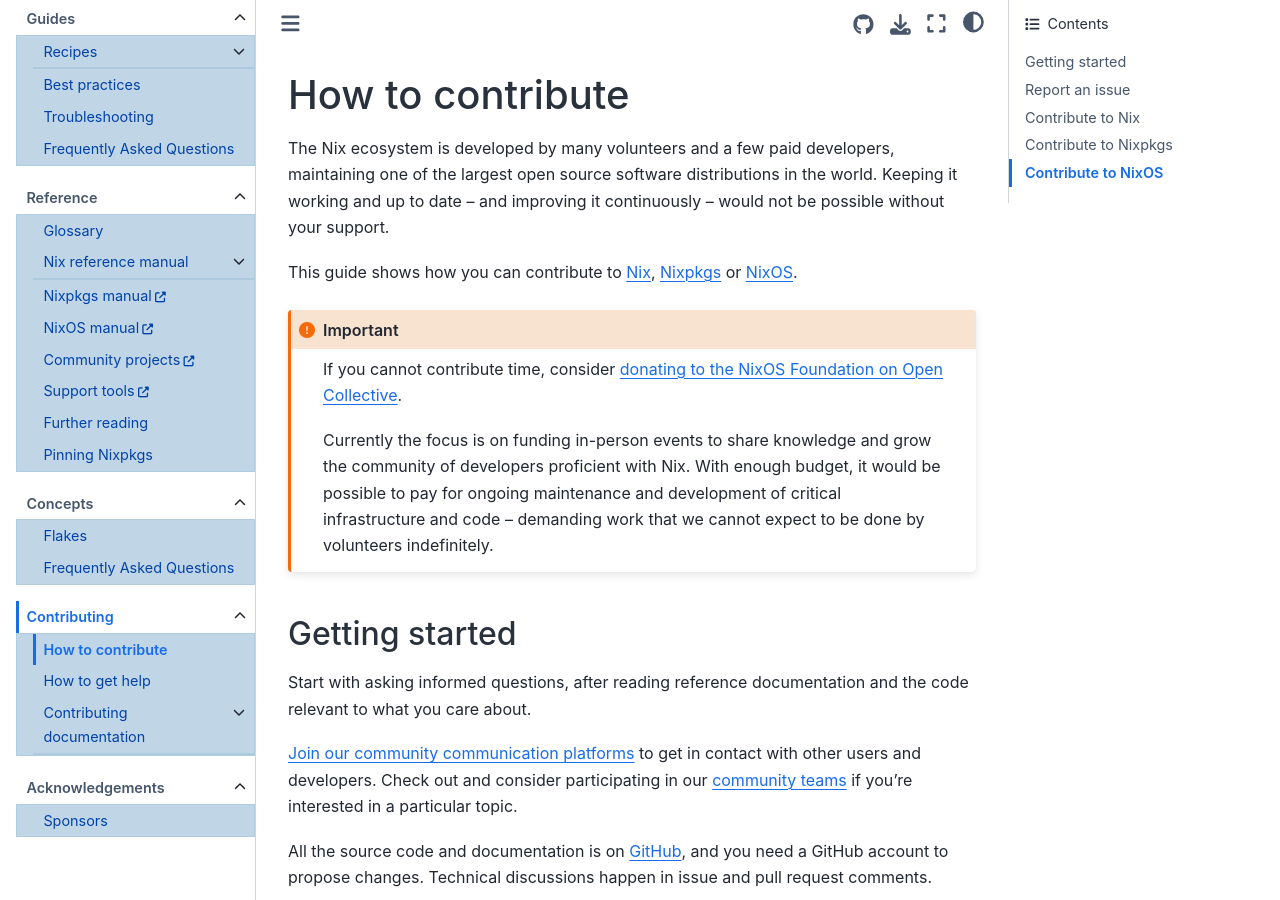
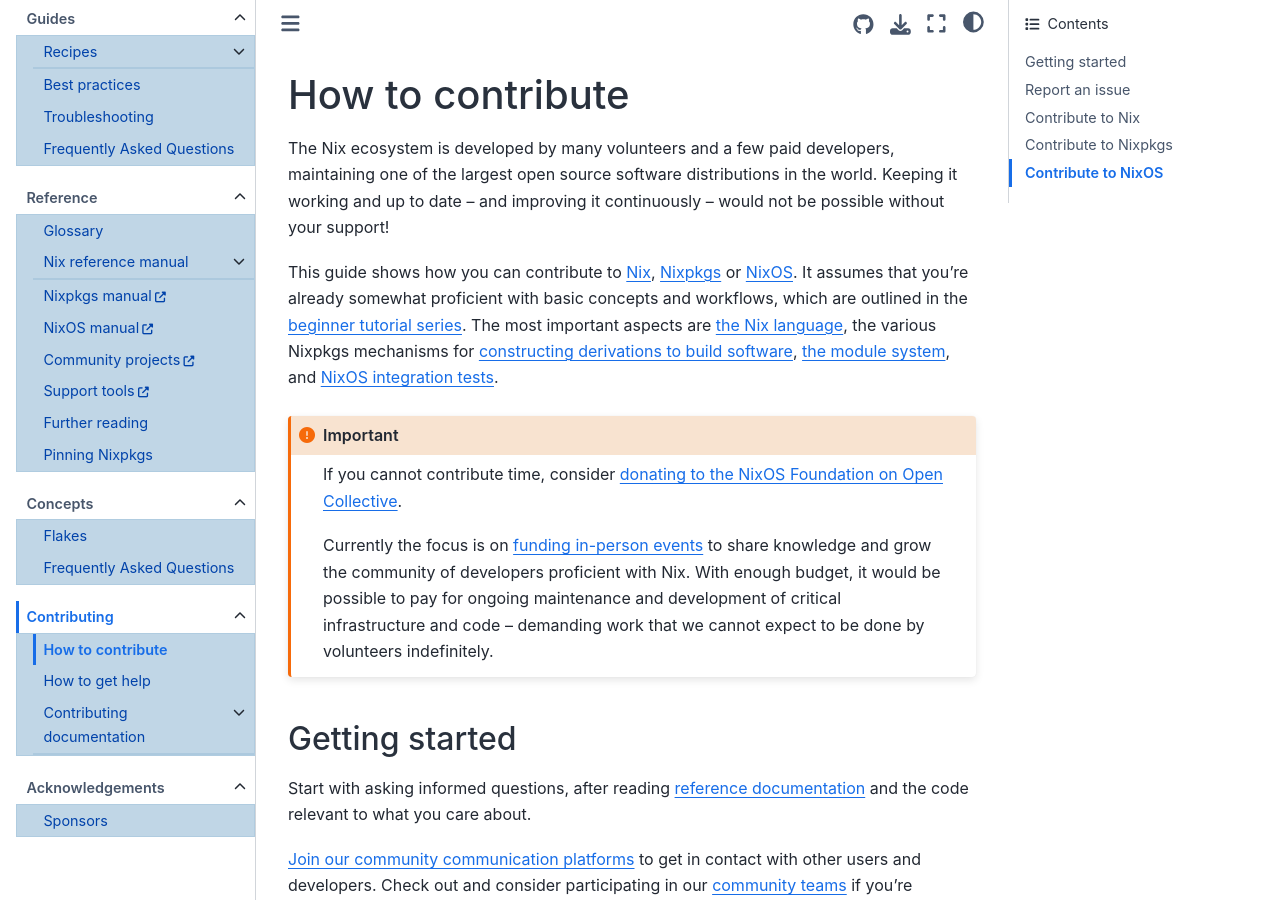
Before and after one commit to NixOS/nix.dev, a Sphinx documentation site: the page built from source/contributing/how-to-contribute.md, in a window 1280 px wide and 900 px high. Built offline with Sphinx 7.4.7 and the Sphinx Book theme 1.1.4, drawn with Linux system fonts in a browser that asks for light colours.

Commit message:
update contributing guide with prerequisites, add links (#1109)

```diff
--- a/source/contributing/how-to-contribute.md
+++ b/source/contributing/how-to-contribute.md
@@ -2,20 +2,22 @@
 # How to contribute
 
 The Nix ecosystem is developed by many volunteers and a few paid developers, maintaining one of the largest open source software distributions in the world.
-Keeping it working and up to date – and improving it continuously – would not be possible without your support.
+Keeping it working and up to date – and improving it continuously – would not be possible without your support!
 
 This guide shows how you can contribute to {term}`Nix`, {term}`Nixpkgs` or {term}`NixOS`.
+It assumes that you're already somewhat proficient with basic concepts and workflows, which are outlined in the [beginner tutorial series](tutorials).
+The most important aspects are [the Nix language](reading-nix-language), the various Nixpkgs mechanisms for [constructing derivations to build software](packaging-tutorial)</a>, [the module system](module-system-tutorial), and [NixOS integration tests](integration-testing-vms).
 
 :::{important}
 If you cannot contribute time, consider [donating to the NixOS Foundation on Open Collective](https://opencollective.com/nixos).
 
-Currently the focus is on funding in-person events to share knowledge and grow the community of developers proficient with Nix.
+Currently the focus is on [funding in-person events](https://github.com/NixOS/foundation/issues?q=is%3Aissue%20label%3Afunding-request%20) to share knowledge and grow the community of developers proficient with Nix.
 With enough budget, it would be possible to pay for ongoing maintenance and development of critical infrastructure and code – demanding work that we cannot expect to be done by volunteers indefinitely.
 :::
 
 ## Getting started
 
-Start with asking informed questions, after reading reference documentation and the code relevant to what you care about.
+Start with asking informed questions, after reading [reference documentation](reference) and the code relevant to what you care about.
 
 [Join our community communication platforms](https://nixos.org/community) to get in contact with other users and developers.
 Check out and consider participating in our [community teams](https://nixos.org/community/#governance-teams) if you're interested in a particular topic.
```
